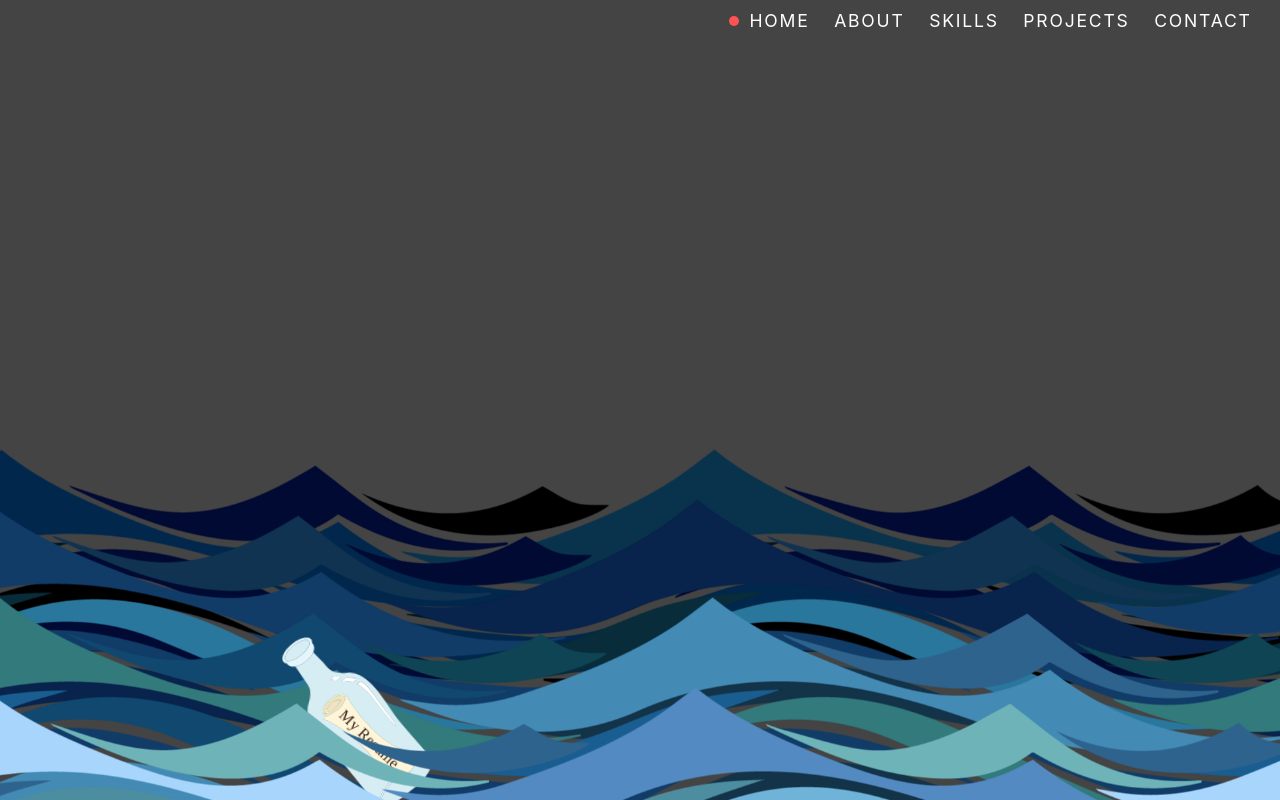
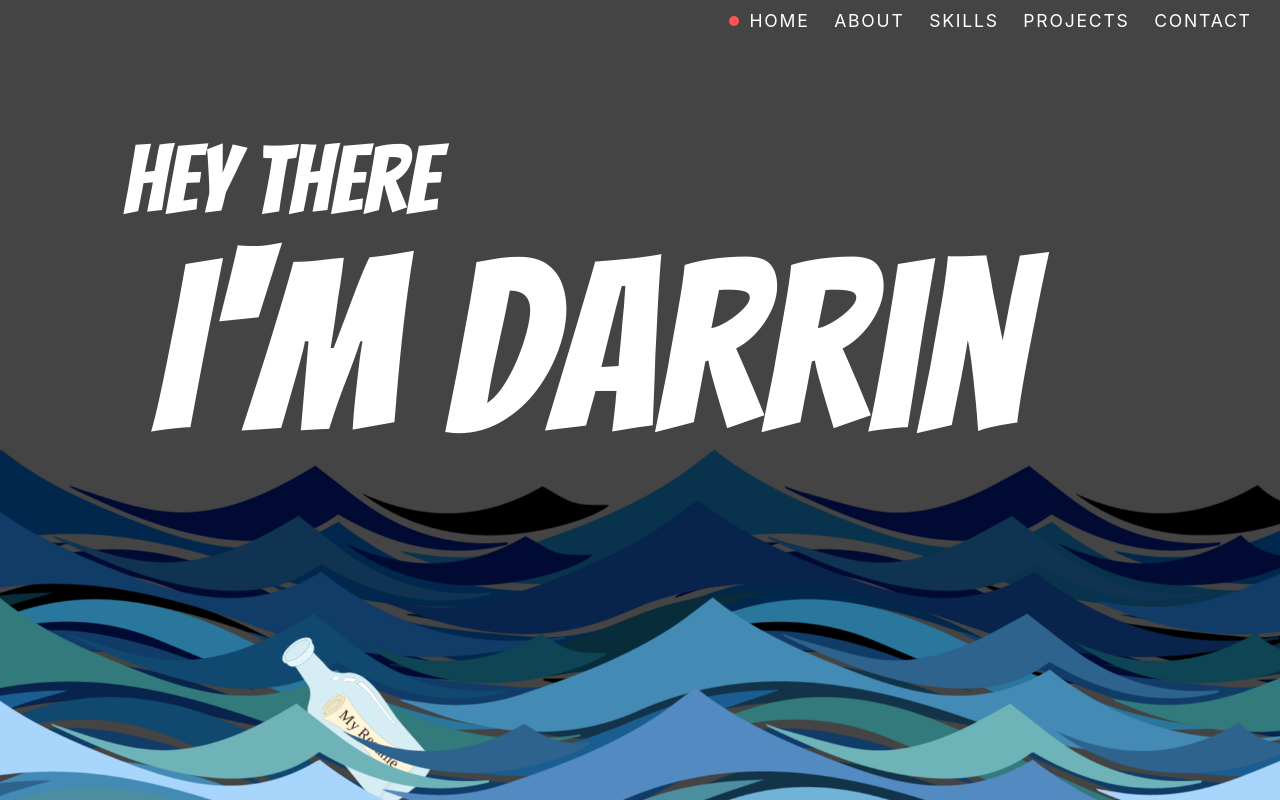
Before and after one commit to designrwells/my_portfolio-old--scrapped, a React (Create React App) app: page / in a window 1280 px wide. Built offline with nearby package versions, Linux system fonts and the light colour scheme; a web font is replaced by a local one.

Commit message:
change intro on Home page and altered timeline animation

```diff
--- a/src/components/Home.js
+++ b/src/components/Home.js
@@ -9,7 +9,11 @@ function Home() {
 
 	return (
 		<div className="body-wrapper">
-
+			<div className="intro-wrapper">
+				<div id="intro-text-one" className="intro-text-small">Hey there</div>
+				<div id="intro-text-two" className="intro-text-large">I'm Darrin</div>
+				<div id="intro-text-three" className="intro-text-small">(This intro is just temporary)</div>
+			</div>
 		</div>
 			  )
 			}
--- a/src/index.css
+++ b/src/index.css
@@ -269,8 +269,33 @@ nav a.active:before {
   }
 }
 
-
-
+/*--------HOME PAGE-------*/
+.intro-wrapper {
+  margin: 30px 0;
+}
+.intro-text-small {
+  position: relative;
+  color: #fff;
+  font-family: 'Bangers', sans-serif;
+  font-size: 6em;
+  line-height: 1em;
+}
+.intro-text-large {
+  position: relative;
+  color: #fff;
+  font-family: 'Bangers', sans-serif;
+  font-size: 15em;
+  line-height: 1em;
+}
+#intro-text-one{
+  margin-left: 20px;
+}
+#intro-text-two{
+  margin-left: 50px;
+}
+#intro-text-three{
+  margin-left: 150px;
+}
 /*--------ABOUT PAGE-------*/
 .about-wrapper {
   max-width: 700px;
--- a/src/timelines/index.js
+++ b/src/timelines/index.js
@@ -15,11 +15,15 @@ const getDefaultTimeline = (node, delay) => {
 
 const getHomeTimeline = (node, delay) => {
   const timeline = new Timeline({ paused: true });
-  const texts = node.querySelectorAll('h1 > div');
+  const text1 = node.querySelectorAll('#intro-text-one');
+  const text2 = node.querySelectorAll('#intro-text-two');
+  const text3 = node.querySelectorAll('#intro-text-three');
 
   timeline
     .from(node, 1, { display: 'none', autoAlpha: 0, delay })
-    .staggerFrom(texts, 0.375, { autoAlpha: 0, x: -25, ease: Power1.easeOut }, 0.125);
+    .staggerFrom(text1, .7, { autoAlpha: 0, x: -25, ease: Power1.easeOut }, 2 )
+    .staggerFrom(text2, 1, { autoAlpha: 0, x: -55, ease: Power1.easeOut }, 5, 3)
+    .staggerFrom(text3, 3, { autoAlpha: 0, x: -25, ease: Power1.easeOut }, 5, 5 );
 
   return timeline;
 }
```
